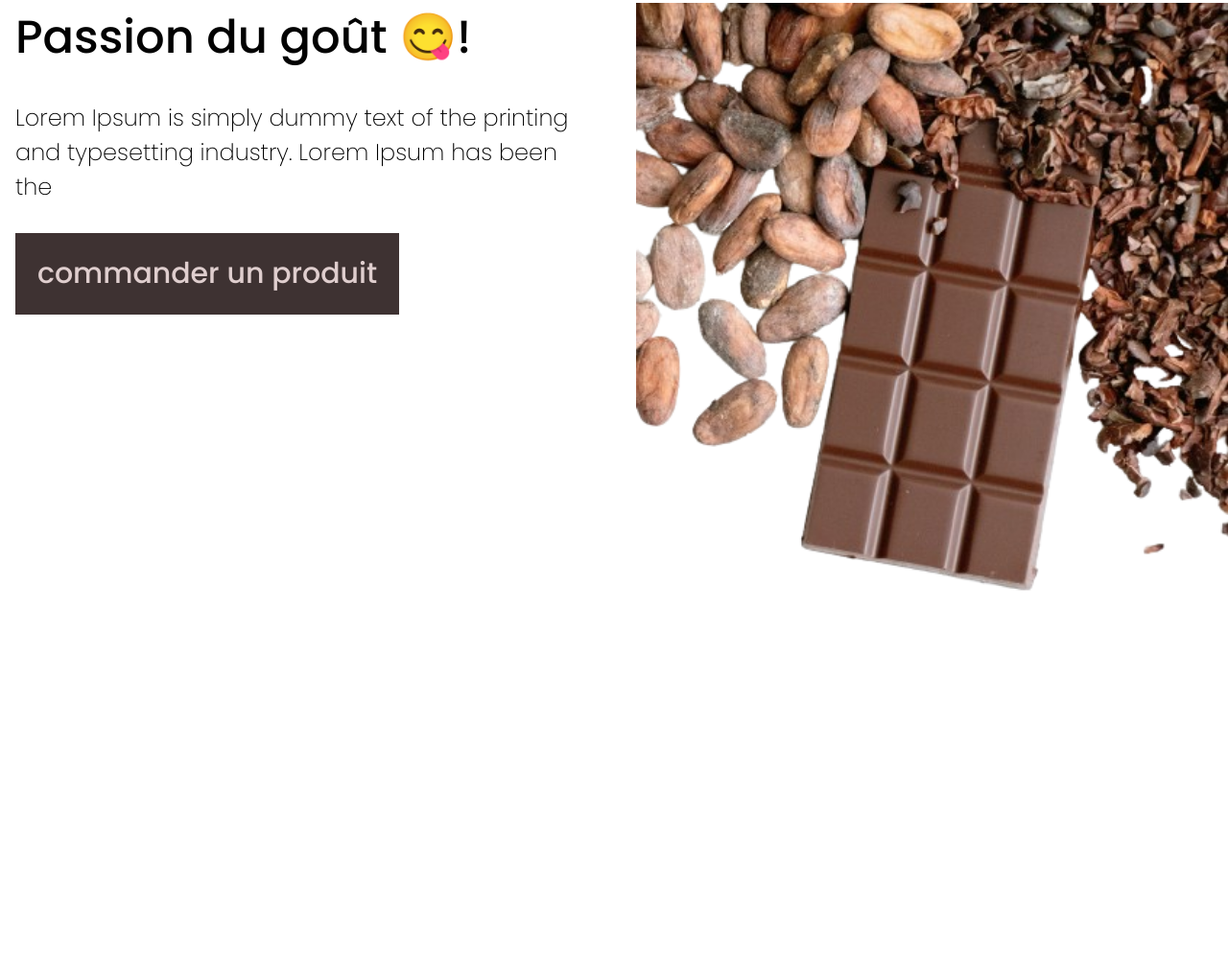
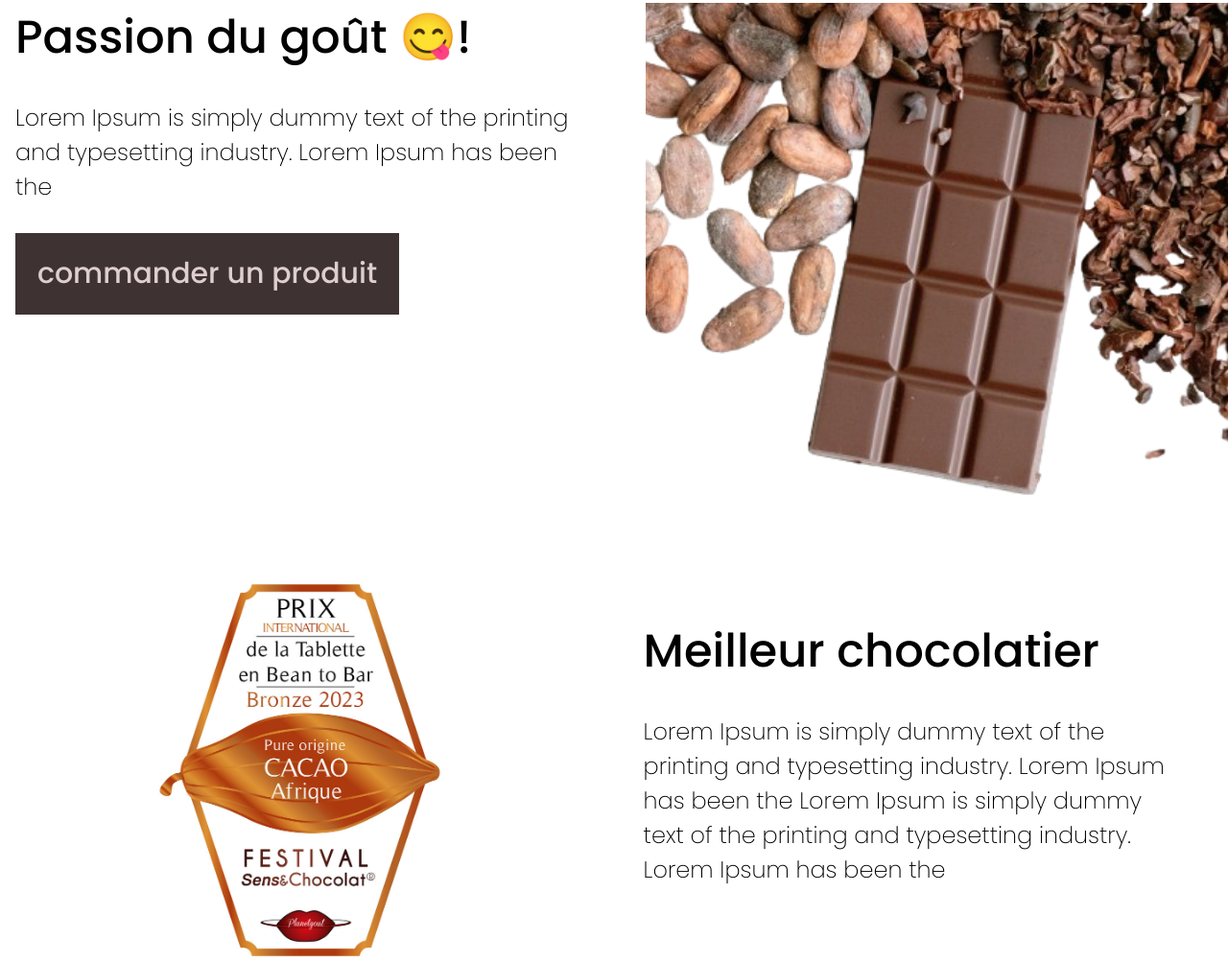
Before and after one commit to Worketyamo-Students/CHOCOCAM__Responsive__Djoumessa__Bootcamp, a plain HTML site: page index.html in a window 1280 px wide. Shown: the part 139-1142 px from the top of the page at 96% size. Before the commit the page ends 954 px from the top, so only its background shows below. Drawn offline with nearby package versions, Linux system fonts and the light colour scheme.

Commit message:
version1.2

```diff
--- a/index.html
+++ b/index.html
@@ -51,14 +51,30 @@
         </nav>
     </header>
     <main>
-        <section class="w-full h-auto flex flex-col md:flex-row gap-[30px] py-[20px]">
+
+        <!-- section numero 1 -->
+
+        <section class="w-full h-auto flex flex-col md:flex-row gap-[50px] pt-[20px]">
+        <!-- texte de la section numero 1-->
             <div class="w-full h-auto flex flex-col px-4 gap-[30px]">
                 <h1 class="text-[48px] font-Poppins font-medium text-nav"> Passion du goût 😋!</h1>
                 <p class="text-[24px] font-Poppins font-extralight text-paragraph"> Lorem Ipsum is simply dummy text of the printing and typesetting industry. Lorem Ipsum has been the </p>
                 <button class="text-[30px] font-Poppins font-medium text-button w-[400px] h-[85px] bg-fondbutton">commander un produit</button>
             </div>
+        <!-- image de la section numero 1-->
+            <div class=" w-full h-[600px] bg-[url(./assets/images/chocolat.png)] bg-cover bg-center"></div>
+        </section>
 
-            <div class=" w-full h-[792px] bg-[url(./assets/images/chocolat.png)] bg-cover bg-center"></div>
+        <!-- section numero 2 -->
+
+        <section class="w-full h-auto flex flex-col gap-[30px] md:flex-row-reverse md:justify-center ">
+            <!-- texte de la section numero 2-->
+            <div class="w-full h-auto flex flex-col gap-[30px] px-4 md:pt-10 md:w-1/2">
+                <h2 class="text-[48px] font-Poppins font-medium text-paragraph">Meilleur chocolatier</h2>
+                <p class="text-[24px] font-Poppins font-extralight text-paragraph md:pr-10">Lorem Ipsum is simply dummy text of the printing and typesetting industry. Lorem Ipsum has been the Lorem Ipsum is simply dummy text of the printing and typesetting industry. Lorem Ipsum has been the </p>
+            </div>
+            <!--image de la section numero 2-->
+            <div class="bg-[url(./assets/images/trophee.jpg)] bg-no-repeat bg-contain bg-center w-full h-[400px] md:w-1/2"></div>
         </section>
     </main>
 </body>
```
